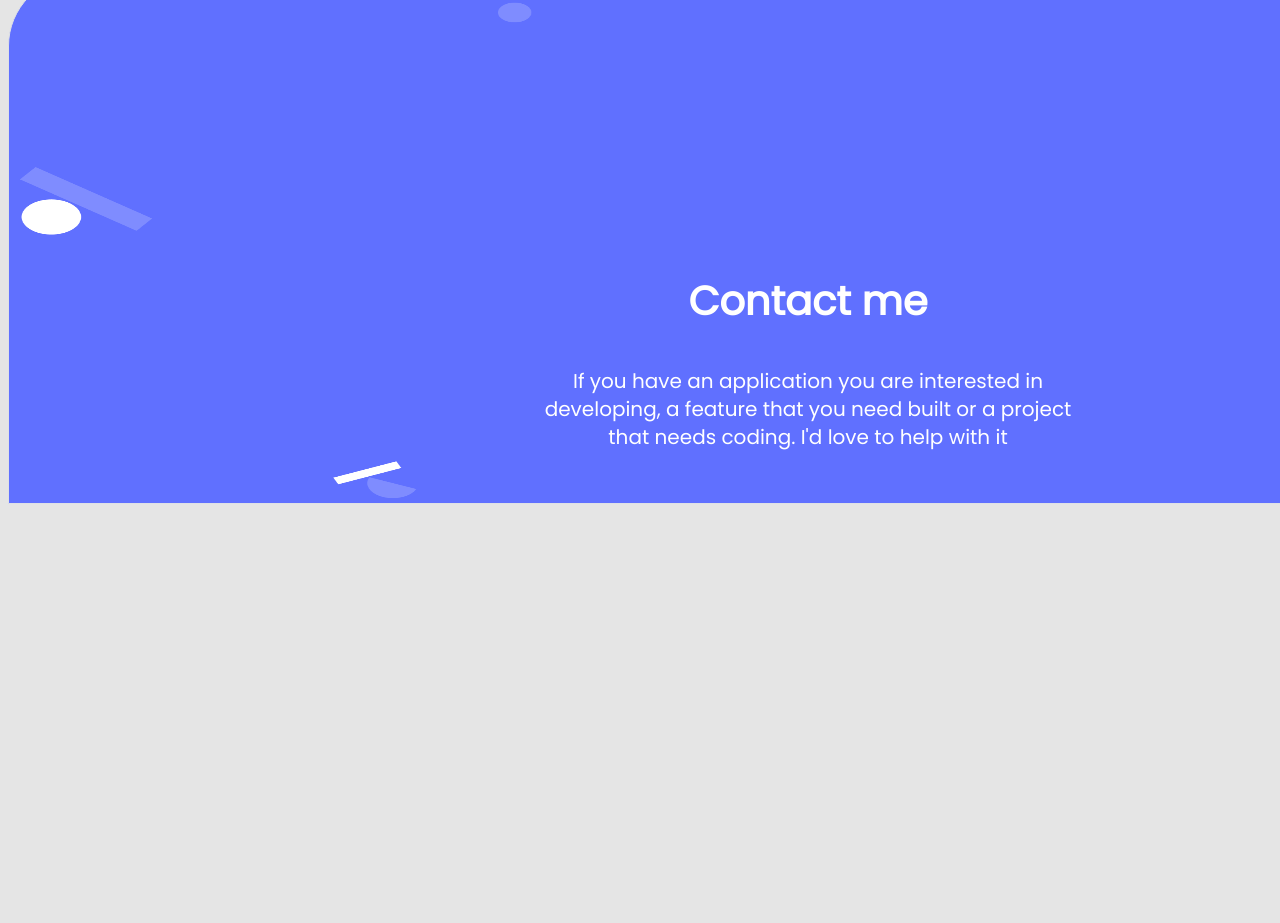
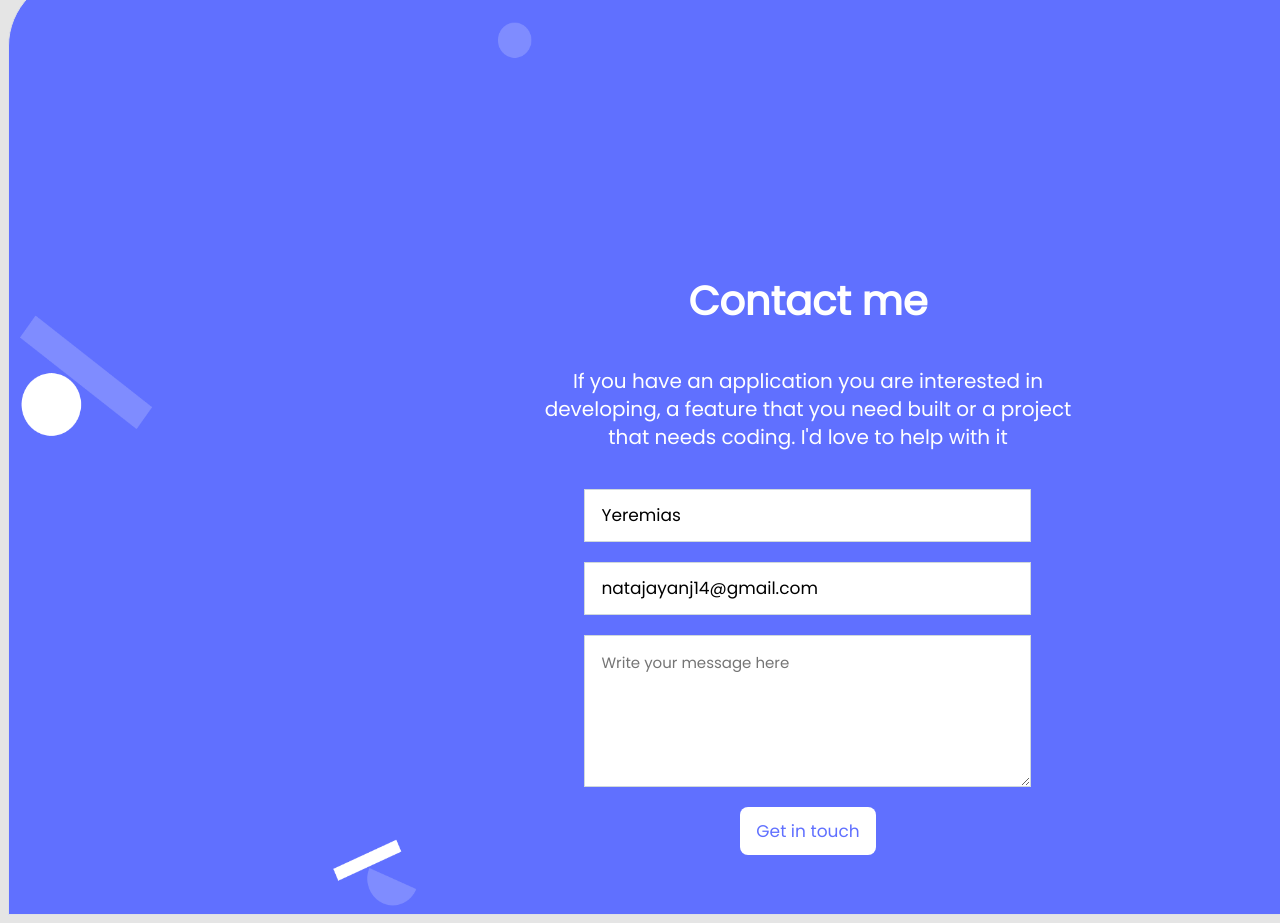
Before and after one commit to helina42/Portfolio, a website: page index.html in a window 1280 px wide. Shown: the part 4683-5606 px from the top of the page. Before the commit the page ends 5195 px from the top, so only its background shows below. Drawn offline with Linux system fonts and the light colour scheme.

Commit message:
Update index.html
Add a contact form to index.html

```diff
--- a/index.html
+++ b/index.html
@@ -299,7 +299,15 @@
         <p class="contact-info">If you have an application you are interested in developing, a feature that you need
           built or a project that needs coding. I'd love to help with it </p>
       </div>
-
+      <form action="https://formspree.io/f/myyawpvy" method="POST" class="contact-form">
+        <input maxlength="30" type="text" name="name" placeholder="name" value="Yeremias" required>
+        <input type="email" name="email" placeholder="email" value="natajayanj14@gmail.com" required>
+        <textarea maxlength="500" type="text" name="message" placeholder="Write your message here" required
+          rows="8"></textarea>
+          <div class="btnsize">
+            <button type="submit" class="contact-button">Get in touch</button>
+          </div>
+      </form>
     </section>
   </div>
 </body>
```
